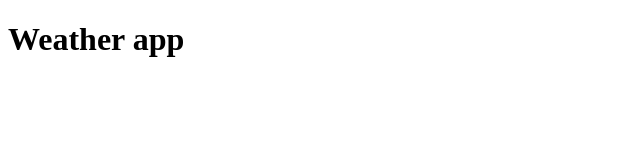
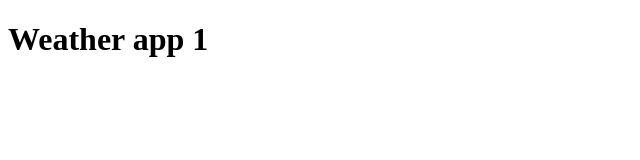
Before and after one commit to Tawfeekamr/weather-app, a plain HTML site: page index.html in a window 1280 px wide. Shown: the full height of the page, 0-640 px from the left. Drawn offline with Linux system fonts and the light colour scheme.

Commit message:
add hello txt

```diff
--- a/index.html
+++ b/index.html
@@ -9,7 +9,7 @@
     <title>Weather app</title>
 </head>
 <body>
-    <h1>Weather app</h1>
+    <h1>Weather app 1</h1>
 <script src="./js/main.js"></script>
 </body>
 </html>
```
Also changed, not shown: hello.txt (added).
